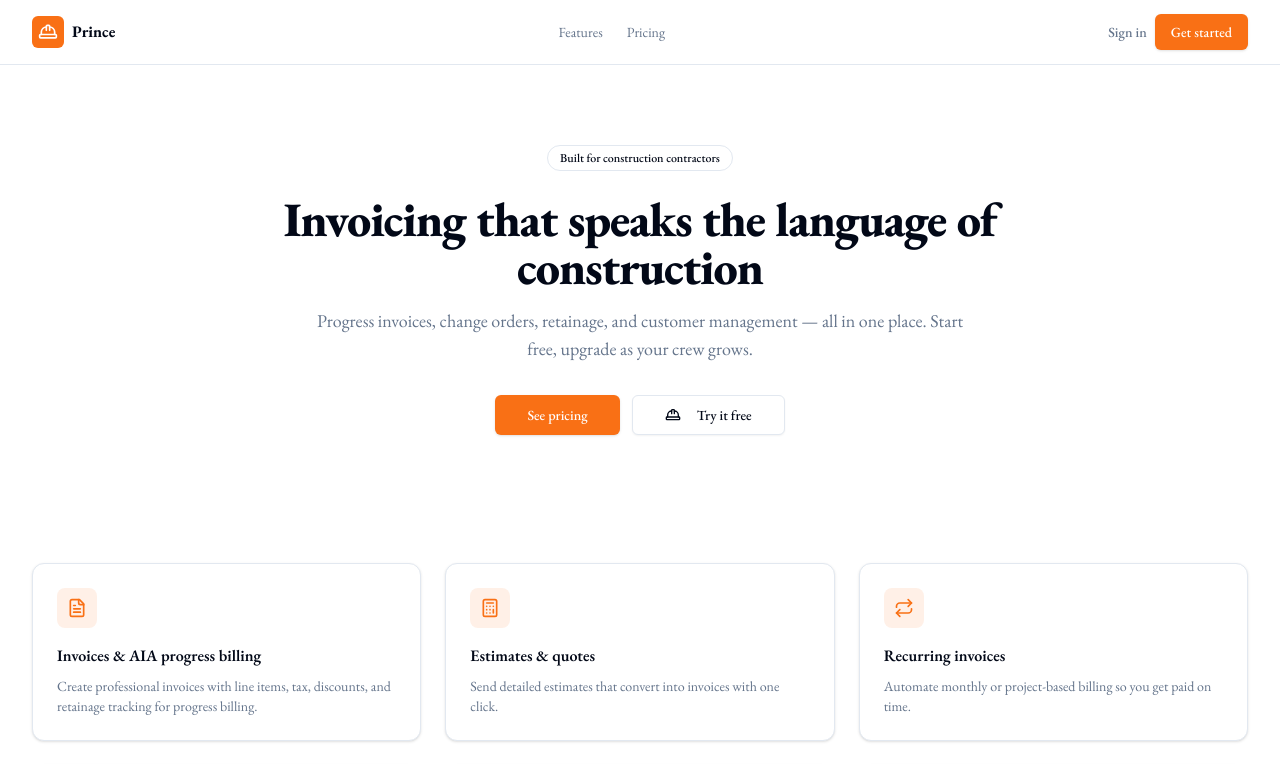
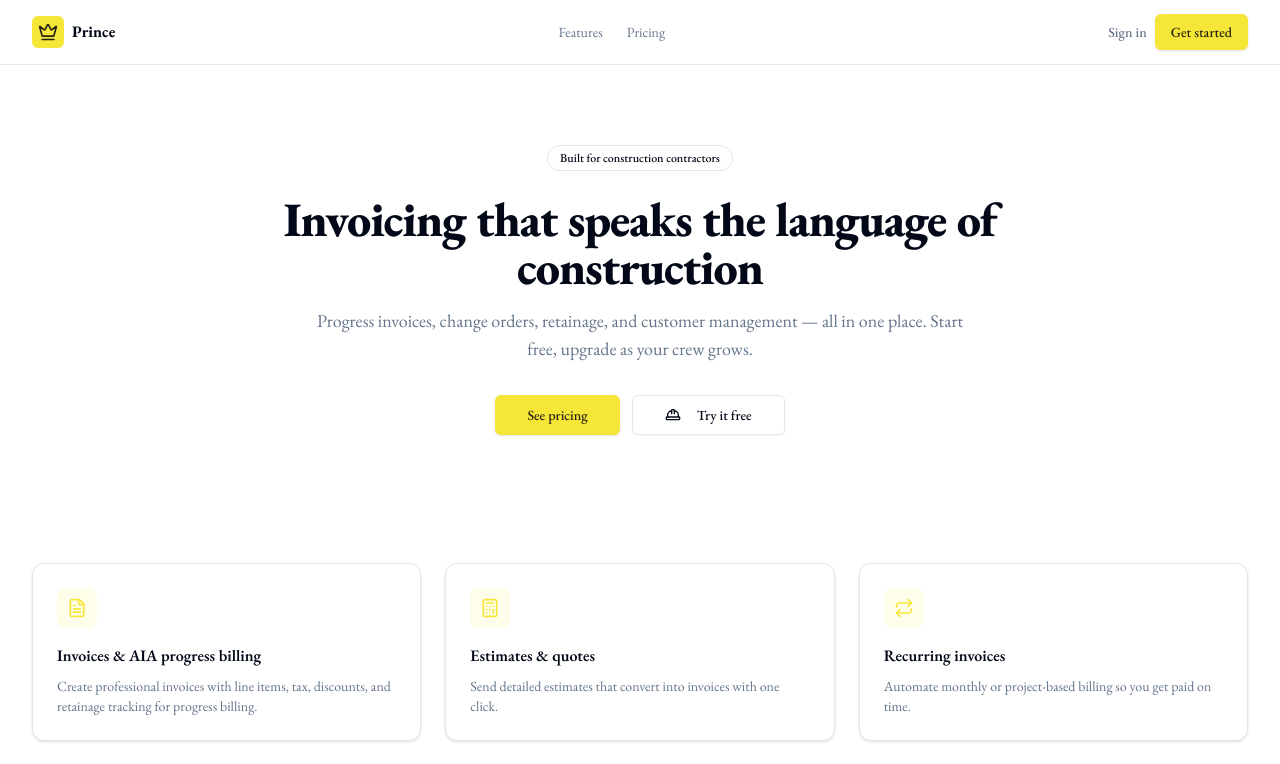
Before and after one commit to ucodestudent1-del/prince-invoicegenerator, a Next.js app: page / in a window 1280 px wide. Shown: the top 764 px of the page. Built offline with nearby package versions, Linux system fonts and the light colour scheme.

Commit message:
change primary color to #f5e83b and icon to crown

```diff
--- a/src/app/globals.css
+++ b/src/app/globals.css
@@ -10,8 +10,8 @@
     --card-foreground: 222.2 84% 4.9%;
     --popover: 0 0% 100%;
     --popover-foreground: 222.2 84% 4.9%;
-    --primary: 24 95% 53%;
-    --primary-foreground: 0 0% 100%;
+    --primary: 55 91% 59%;
+    --primary-foreground: 40 30% 12%;
     --secondary: 210 40% 96.1%;
     --secondary-foreground: 222.2 47.4% 11.2%;
     --muted: 210 40% 96.1%;
@@ -22,7 +22,7 @@
     --destructive-foreground: 210 40% 98%;
     --border: 214.3 31.8% 91.4%;
     --input: 214.3 31.8% 91.4%;
-    --ring: 24 95% 53%;
+    --ring: 55 91% 59%;
     --radius: 0.5rem;
   }
 
@@ -33,8 +33,8 @@
     --card-foreground: 210 40% 98%;
     --popover: 222.2 84% 4.9%;
     --popover-foreground: 210 40% 98%;
-    --primary: 24 95% 53%;
-    --primary-foreground: 0 0% 100%;
+    --primary: 55 91% 59%;
+    --primary-foreground: 40 30% 12%;
     --secondary: 217.2 32.6% 17.5%;
     --secondary-foreground: 210 40% 98%;
     --muted: 217.2 32.6% 17.5%;
@@ -45,7 +45,7 @@
     --destructive-foreground: 210 40% 98%;
     --border: 217.2 32.6% 17.5%;
     --input: 217.2 32.6% 17.5%;
-    --ring: 24 95% 53%;
+    --ring: 55 91% 59%;
   }
 }
 
--- a/src/components/site-header.tsx
+++ b/src/components/site-header.tsx
@@ -1,5 +1,5 @@
 import Link from "next/link";
-import { HardHat } from "lucide-react";
+import { Crown } from "lucide-react";
 
 export function SiteHeader({ cta = true }: { cta?: boolean }) {
   return (
@@ -7,7 +7,7 @@ export function SiteHeader({ cta = true }: { cta?: boolean }) {
       <div className="container flex h-16 items-center justify-between">
         <Link href="/" className="flex items-center gap-2 font-bold">
           <span className="flex h-8 w-8 items-center justify-center rounded-md bg-primary text-primary-foreground">
-            <HardHat className="h-5 w-5" />
+            <Crown className="h-5 w-5" />
           </span>
           Prince
         </Link>
```
